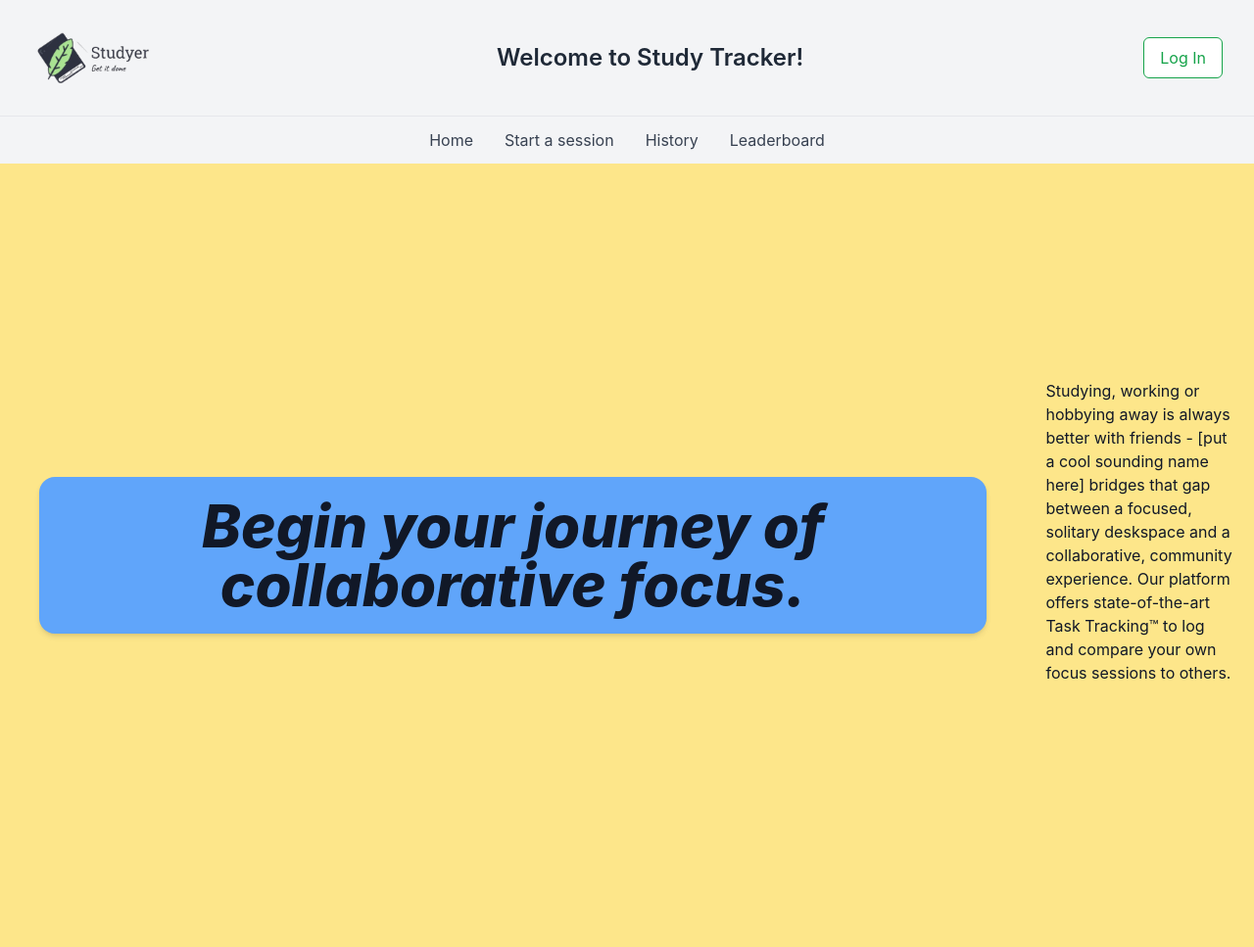
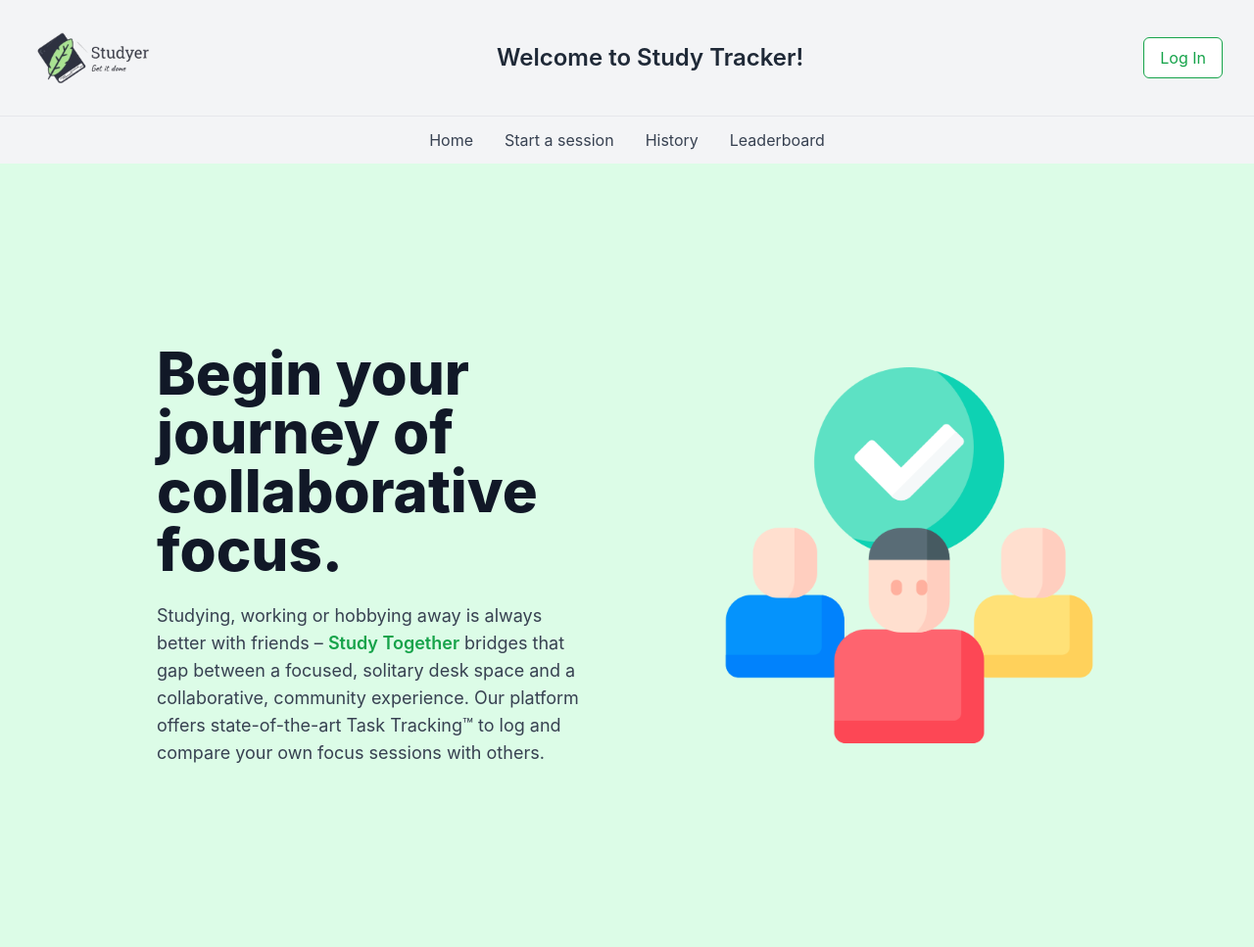
Before and after one commit to SaltySchnauzer/CITS3403-Project, a Flask app: page / in a window 1280 px wide. Shown: the whole page at 98% size. Run offline with Flask 3, Linux system fonts and the light colour scheme; style sheets or scripts are compiled from the project's sources.

Commit message:
Updated Styling for index.html
Continued styling changes through to index.html. Also added an image.

```diff
--- a/app/templates/index.html
+++ b/app/templates/index.html
@@ -1,16 +1,29 @@
-{% set bodycss = 'bg-amber-200' %}
 {% extends "base.html" %}
+{% set bodycss = 'bg-green-100' %}
 
-{%block content %}
-<div class = "bg-amber-200 h-screen flex flex-col justify-center">
-    <div class = "flex justify-center h-1/2">
-        <div class = "m-10 flex flex-col justify-center flex-initial">
-            <h1 class = "p-5 text-6xl font-extrabold italic text-center bg-blue-400 rounded-2xl shadow-md">Begin your journey of collaborative focus.</h1>
-        </div>
-        <p class="w-1/5 grow m-5">
-            Studying, working or hobbying away is always better with friends - [put a cool sounding name here] bridges that gap between a focused, solitary deskspace and a collaborative, community experience.
-            Our platform offers state-of-the-art Task Tracking™ to log and compare your own focus sessions to others.
-        </p>
+{% block content %}
+<div class="bg-green-100 min-h-screen flex flex-col justify-center">
+  <div class="flex flex-col md:flex-row items-center h-full px-6 md:px-20 lg:px-40 gap-8">
+
+    <div class="flex-1 mb-8 md:mb-0 md:pr-8">
+      <h1 class="text-4xl md:text-6xl font-extrabold text-gray-900 leading-tight text-center md:text-left mb-6">
+        Begin your journey of collaborative focus.
+      </h1>
+      <p class="text-base md:text-lg text-gray-700 leading-relaxed text-center md:text-left">
+        Studying, working or hobbying away is always better with friends&nbsp;–
+        <span class="font-semibold text-green-600">Study Together</span>
+        bridges that gap between a focused, solitary desk space and a collaborative, community experience.
+        Our platform offers state-of-the-art Task Tracking™ to log and compare your own focus sessions with others.
+      </p>
     </div>
+
+    <div class="flex-1 flex justify-center md:justify-end">
+      <img
+        src="{{ url_for('static', filename='team.png') }}"
+        alt="Students studying together"
+        class="w-64 md:w-80 lg:w-96"
+      />
+    </div>
+  </div>
 </div>
 {% endblock %}
```
